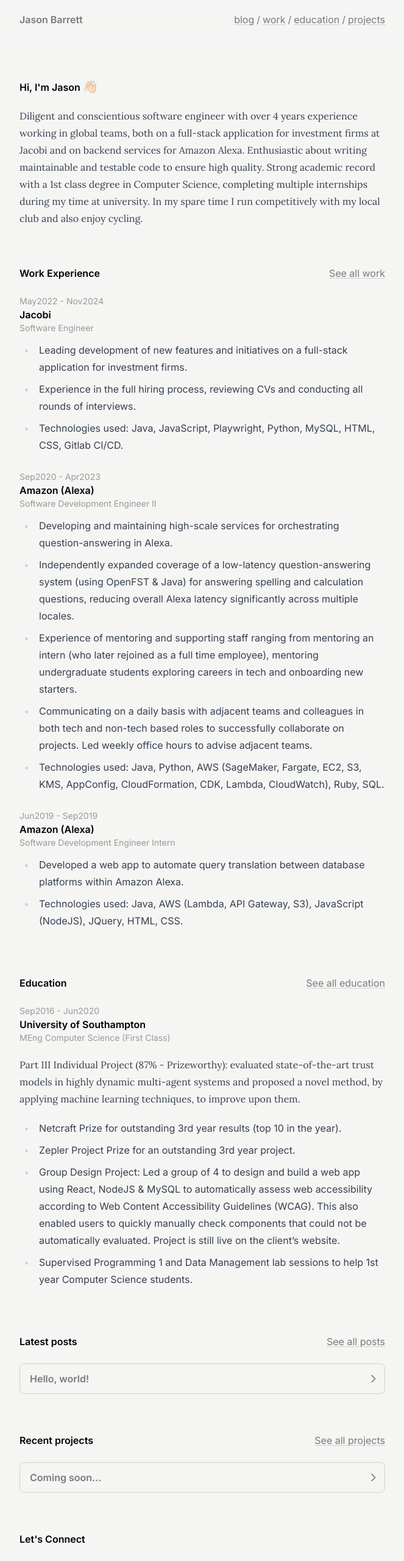
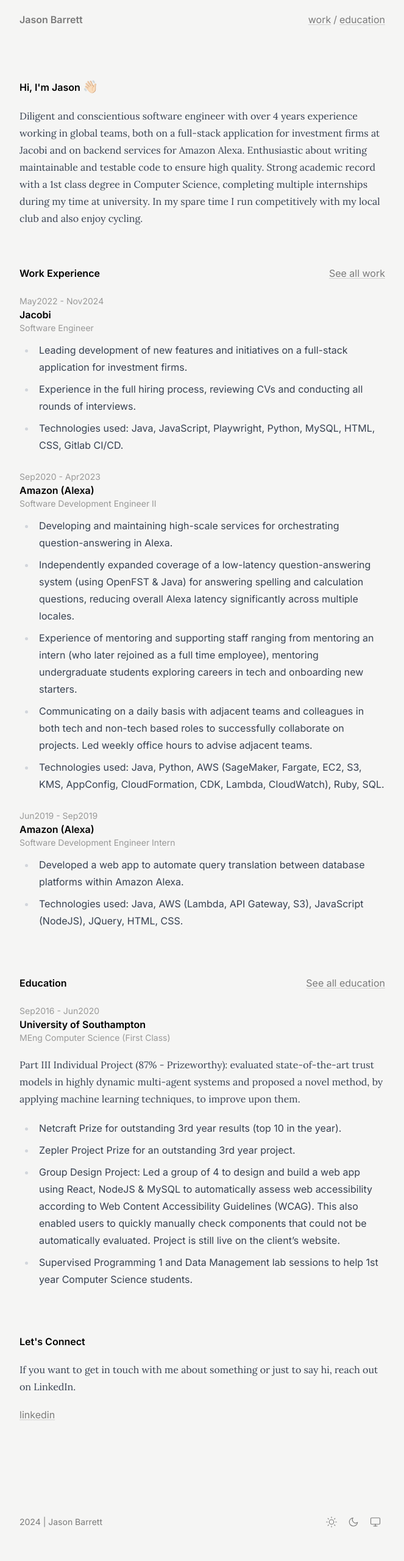
Before and after one commit to JasonBarrett-dev/JasonBarrett-dev.github.io, an Astro site: page / in a window 1280 px wide. Shown: the top 2560 px of the page at 61% size, without its empty margins (308-971 px from the left). After the commit the page ends 2532 px from the top, so only its background shows below. Built offline with nearby package versions, Linux system fonts and the light colour scheme; Astro itself is replaced by a stand-in of ours; a web font is replaced by a local one.

Commit message:
hide blog and projects for now

```diff
--- a/src/components/Header.astro
+++ b/src/components/Header.astro
@@ -13,12 +13,12 @@ import { SITE } from "@consts";
         </div>
       </Link>
       <nav class="flex gap-1">
-        <Link href="/blog">
+        <!-- <Link href="/blog">
           blog
         </Link>
         <span>
           {`/`}
-        </span>
+        </span> -->
         <Link href="/work">
           work
         </Link>
@@ -28,12 +28,12 @@ import { SITE } from "@consts";
         <Link href="/education">
           education
         </Link>
-        <span>
+        <!-- <span>
           {`/`}
         </span>
         <Link href="/projects">
           projects
-        </Link>
+        </Link> -->
       </nav>
     </div>
   </Container>
--- a/src/pages/index.astro
+++ b/src/pages/index.astro
@@ -116,7 +116,7 @@ const education = await Promise.all(
           ))}
         </ul>
       </section>
-
+<!--
       <section class="animate space-y-6">
         <div class="flex flex-wrap gap-y-2 items-center justify-between">
           <h5 class="font-semibold text-black dark:text-white">
@@ -133,9 +133,9 @@ const education = await Promise.all(
             </li>
           ))}
         </ul>
-      </section>
+      </section> -->
 
-      <section class="animate space-y-6">
+      <!-- <section class="animate space-y-6">
         <div class="flex flex-wrap gap-y-2 items-center justify-between">
           <h5 class="font-semibold text-black dark:text-white">
             Recent projects
@@ -151,7 +151,7 @@ const education = await Promise.all(
             </li>
           ))}
         </ul>
-      </section>
+      </section> -->
 
       <section class="animate space-y-4">
         <h5 class="font-semibold text-black dark:text-white">
```
Also changed, not shown: public/favicon-dark.svg (deleted), public/favicon-light.svg (deleted).
